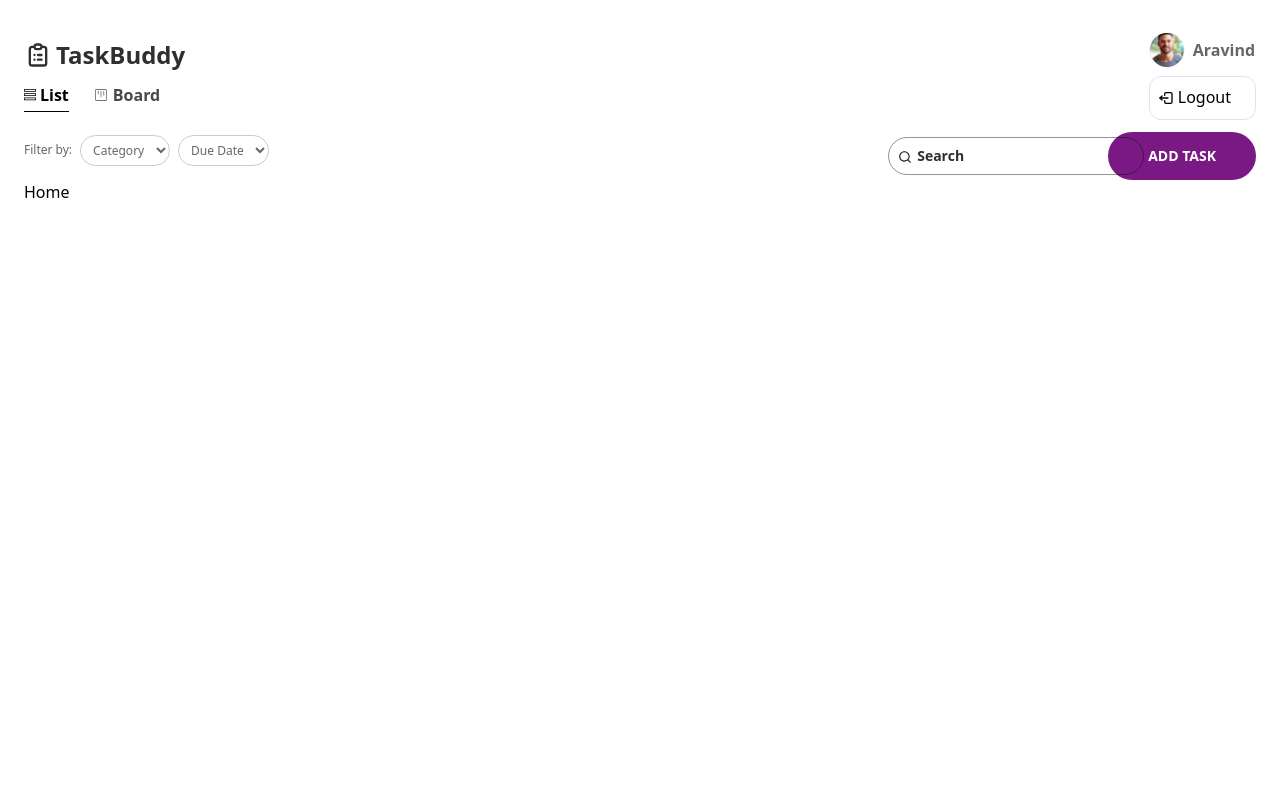
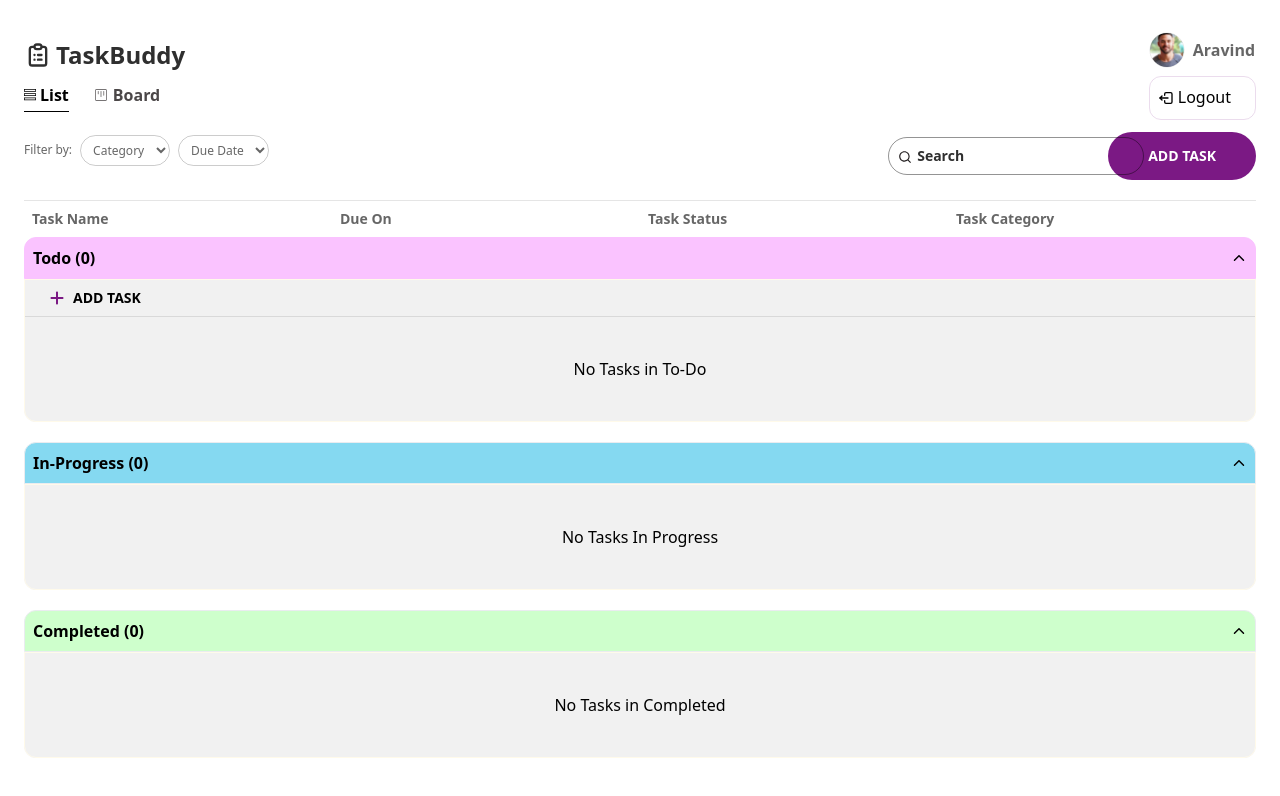
Before and after one commit to gi-t-ansari/tao-assignment, a React (Vite) app: page / in a window 1280 px wide. Shown: the top 796 px of the page. Built offline with nearby package versions, Linux system fonts and the light colour scheme.

Commit message:
add: AccordionComponent

```diff
--- /dev/null
+++ b/src/components/accordions/AccordionComponent.jsx
@@ -0,0 +1,38 @@
+import React, { useState, useRef } from "react";
+import { IoIosArrowUp } from "react-icons/io";
+
+const AccordionComponent = ({ name, count, children, className }) => {
+  const [isOpen, setIsOpen] = useState(true);
+  const contentRef = useRef(null);
+
+  return (
+    <div className="h-fit w-full">
+      <div
+        className={`flex w-full p-2 transition-all duration-500 ease-linear ${
+          !isOpen ? "rounded-xl" : "rounded-t-xl"
+        } justify-between items-center cursor-pointer ${className}`}
+        onClick={() => setIsOpen(!isOpen)}
+      >
+        <h6 className="text-base font-semibold">{`${name} (${count})`}</h6>
+        <IoIosArrowUp
+          className={`transform transition-transform duration-500 ${
+            !isOpen ? "-rotate-180" : "rotate-0"
+          }`}
+        />
+      </div>
+
+      <div
+        ref={contentRef}
+        className="transition-all duration-500 ease-in-out overflow-hidden"
+        style={{
+          maxHeight: isOpen ? `${contentRef.current?.scrollHeight}px` : "0px",
+          opacity: isOpen ? 1 : 0,
+        }}
+      >
+        <div className="w-full bg-gray-100  rounded-b-xl">{children}</div>
+      </div>
+    </div>
+  );
+};
+
+export default AccordionComponent;
--- /dev/null
+++ b/src/components/accordions/index.jsx
@@ -0,0 +1 @@
+export { default as AccordionComponent } from "./AccordionComponent";
--- a/src/components/index.js
+++ b/src/components/index.js
@@ -1 +1,3 @@
 export { CircularProgress } from "./loader";
+export { AccordionComponent } from "./accordions";
+export { BoardView, ListView } from "./views";
--- a/src/components/layout/Navbar.jsx
+++ b/src/components/layout/Navbar.jsx
@@ -17,7 +17,7 @@ const Navbar = ({ selectedView, setSelectedView }) => {
   };
 
   return (
-    <nav className="w-full h-fit flex justify-between items-center md:px-6 md:py-0 px-4 py-3 sticky top-0 md:mt-8 md:bg-white bg-[#FAEEFC]">
+    <nav className="w-full h-fit flex justify-between items-center md:px-6 md:py-0 px-4 py-3 sticky top-0 md:mt-8 md:bg-white bg-[#FAEEFC] z-10">
       <section>
         <div className="text-[#2F2F2F] flex items-center gap-x-1 ">
           <HiOutlineClipboardList className="md:block hidden" size={28} />
@@ -31,7 +31,7 @@ const Navbar = ({ selectedView, setSelectedView }) => {
               className={`flex items-center gap-x-1 pb-1 mb-[1.5px] cursor-pointer ${
                 selectedView === ele.name
                   ? " border-b text-black"
-                  : "text-[#231F20D1]"
+                  : "text-[#231F20D1] border-b border-transparent"
               } `}
             >
               <ele.icon size={ind === 0 ? 12 : 16} />
--- /dev/null
+++ b/src/components/views/BoardView.jsx
@@ -0,0 +1,7 @@
+import React from "react";
+
+const BoardView = () => {
+  return <div>BoardView</div>;
+};
+
+export default BoardView;
--- /dev/null
+++ b/src/components/views/ListView.jsx
@@ -0,0 +1,59 @@
+import React, { useState } from "react";
+import { TABLE_HEADERS } from "../../config";
+import { AccordionComponent } from "../accordions";
+import { FaPlus } from "react-icons/fa6";
+
+const ListView = () => {
+  const [isAddTaskOpen, setIsAddTaskOpen] = useState(false);
+  return (
+    <div className="w-full my-5">
+      <div className="w-full  md:flex hidden">
+        {TABLE_HEADERS.map((ele, ind) => (
+          <div
+            key={`${ele}${ind}`}
+            className="text-sm font-bold text-[#00000099] p-2 border-t border-[#0000001A] flex-1"
+          >
+            {ele}
+          </div>
+        ))}
+      </div>
+      <div className="w-full">
+        <AccordionComponent
+          name={"Todo"}
+          count={0}
+          className={"bg-[#FAC3FF] border border-[#FAC3FF]"}
+        >
+          <div className="w-full bg-[#F1F1F1] border border-[#FFFAEA] rounded-b-xl">
+            <div className="w-full h-fit py-2 px-6 border-b border-[#0000001A]">
+              <button className="flex items-center gap-x-2">
+                <FaPlus className="text-[#7B1984]" size={16} />
+                <span className="uppercase text-sm font-bold">add task</span>
+              </button>
+            </div>
+            <p className="text-center py-10">No Tasks in To-Do</p>
+          </div>
+        </AccordionComponent>
+        <AccordionComponent
+          name={"In-Progress"}
+          count={0}
+          className={"bg-[#85D9F1] border border-[#EAECF0] mt-5"}
+        >
+          <div className="w-full bg-[#F1F1F1] border border-[#FFFAEA] rounded-b-xl">
+            <p className="text-center py-10">No Tasks In Progress</p>
+          </div>
+        </AccordionComponent>
+        <AccordionComponent
+          name={"Completed "}
+          count={0}
+          className={"bg-[#CEFFCC] border border-[#EAECF0] mt-5"}
+        >
+          <div className="w-full bg-[#F1F1F1] border border-[#FFFAEA] rounded-b-xl">
+            <p className="text-center py-10">No Tasks in Completed</p>
+          </div>
+        </AccordionComponent>
+      </div>
+    </div>
+  );
+};
+
+export default ListView;
--- /dev/null
+++ b/src/components/views/index.jsx
@@ -0,0 +1,2 @@
+export { default as ListView } from "./ListView";
+export { default as BoardView } from "./BoardView";
--- a/src/config/const.js
+++ b/src/config/const.js
@@ -7,3 +7,10 @@ export const TABS_CONTENT = [
 ];
 
 export const CATEGORY_OPTIONS = ["Work", "Personal"];
+
+export const TABLE_HEADERS = [
+  "Task Name",
+  "Due On",
+  "Task Status",
+  "Task Category",
+];
--- a/src/pages/Home/Home.jsx
+++ b/src/pages/Home/Home.jsx
@@ -1,7 +1,7 @@
 import React, { useState } from "react";
-import Navbar from "../../components/layout/Navbar";
 import { TABS_CONTENT } from "../../config";
 import Layout from "../../components/layout/Layout";
+import { ListView, BoardView } from "../../components";
 
 const Home = () => {
   const [selectedView, setSelectedView] = useState(TABS_CONTENT[0].name);
@@ -14,7 +14,7 @@ const Home = () => {
       categoryFilterValue={categoryFilterValue}
       setCategoryFilterValue={setCategoryFilterValue}
     >
-      <h1>Home</h1>
+      {TABS_CONTENT[0].name === selectedView ? <ListView /> : <BoardView />}
     </Layout>
   );
 };
```
